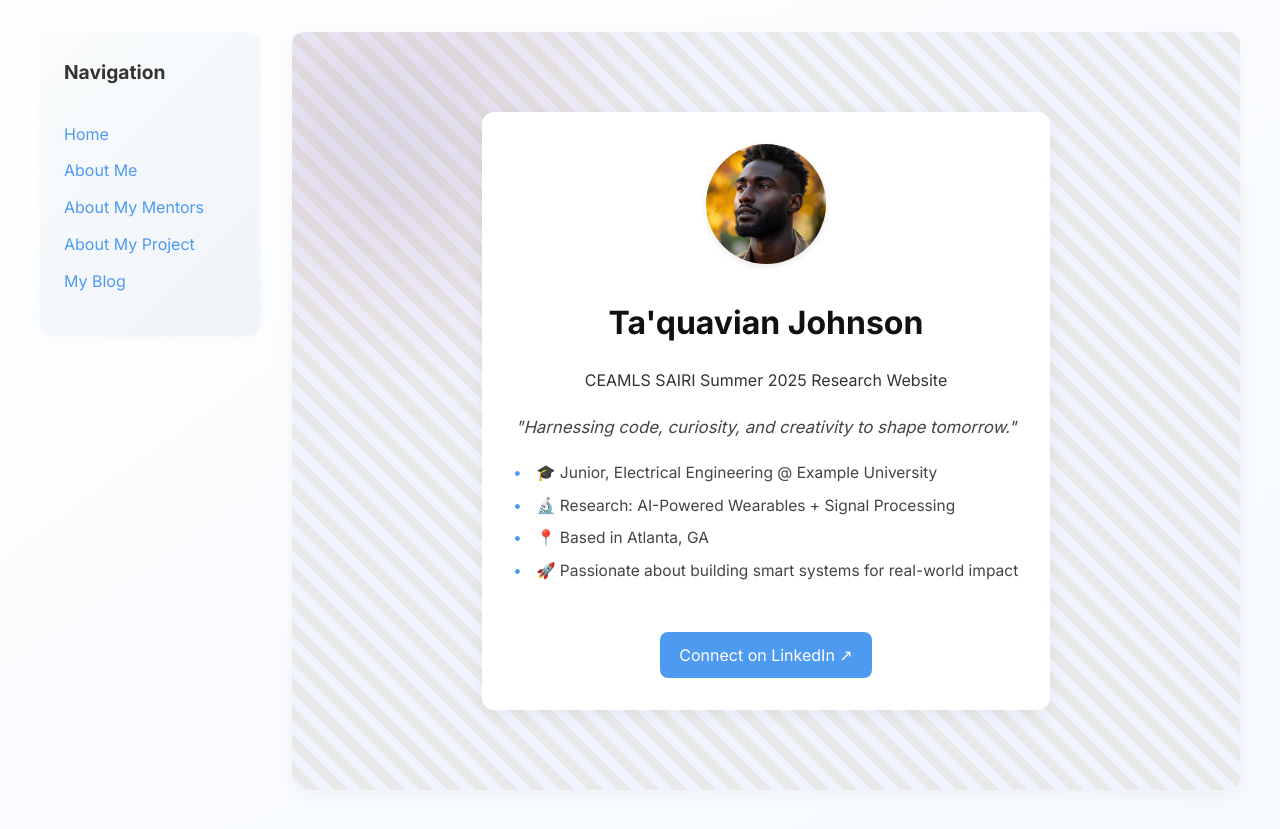
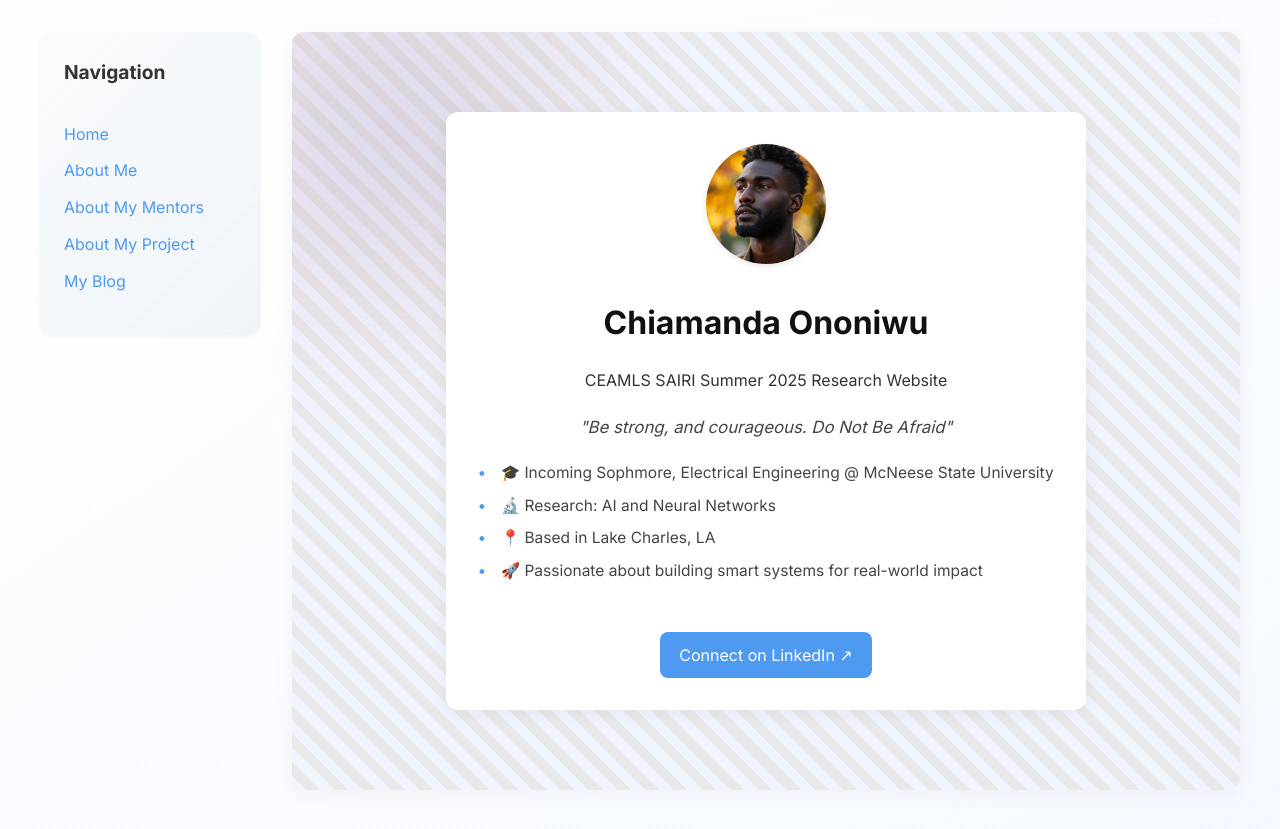
Before and after one commit to Chiamanda07/Chiamanda07.github.io, a Jekyll site: the page built from index.md, in a window 1280 px wide. Shown: the top 829 px of the page. Built offline with Jekyll 4.4.1, drawn with Linux system fonts in a browser that asks for light colours.

Commit message:
Update index.md

```diff
--- a/index.md
+++ b/index.md
@@ -1,16 +1,16 @@
 ---
 layout: home
-title: Ta'quavian Johnson
+title: Chiamanda Ononiwu
 description: CEAMLS SAIRI Summer 2025 Research Website
 
-motto: "Harnessing code, curiosity, and creativity to shape tomorrow."
+motto: "Be strong, and courageous. Do Not Be Afraid"
 
 quick_facts:
-  - "🎓 Junior, Electrical Engineering @ Example University"
-  - "🔬 Research: AI-Powered Wearables + Signal Processing"
-  - "📍 Based in Atlanta, GA"
+  - "🎓 Incoming Sophmore, Electrical Engineering @ McNeese State University"
+  - "🔬 Research: AI and Neural Networks"
+  - "📍 Based in Lake Charles, LA"
   - "🚀 Passionate about building smart systems for real-world impact"
 
-linkedin: https://www.linkedin.com/in/taquavian-johnson/
+linkedin: www.linkedin.com/in/chiamanda-ononiwu
 image: /assets/images/me.jpg
 ---
```
